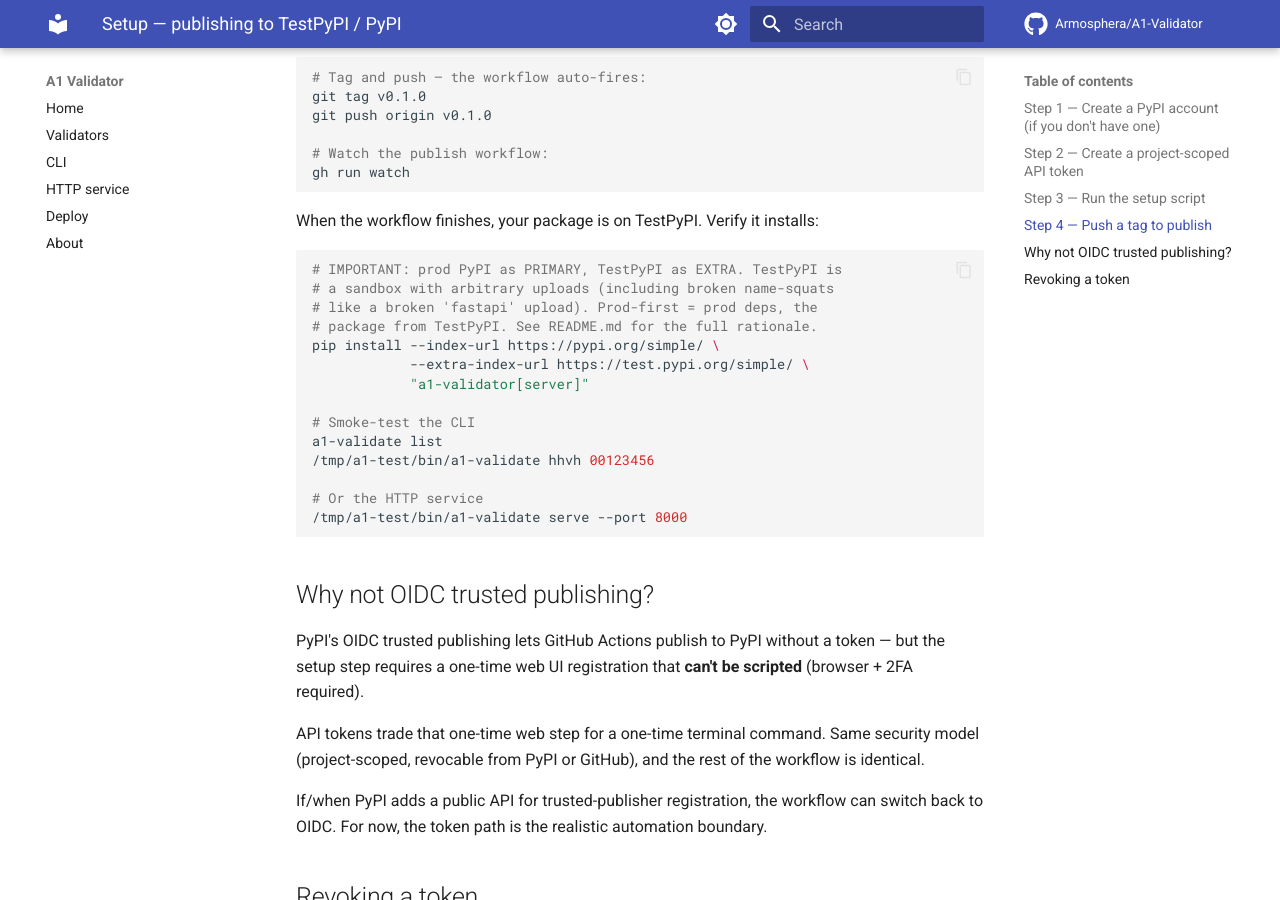
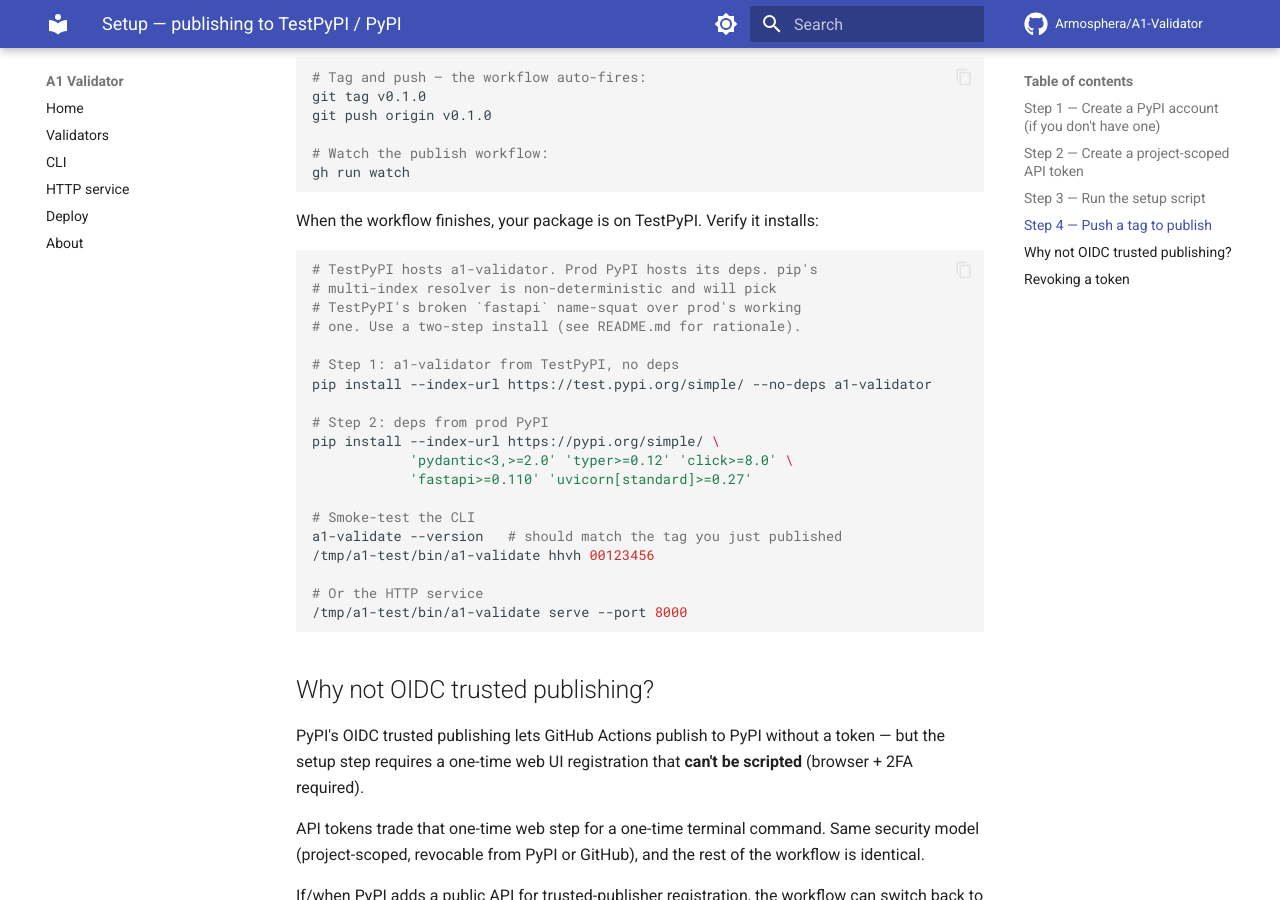
Before and after one commit to Armosphera/A1-Validator, an MkDocs documentation site: the page built from docs/setup.md, in a window 1280 px wide and 900 px high, scrolled down 1193 px. Built offline with MkDocs 1.6.1 and Material for MkDocs 9.7.7, drawn with Linux system fonts in a browser that asks for light colours; comment, search, counter and statistics services are not loaded.

Commit message:
docs(install): use two-step install pattern (workaround for pip's flaky multi-index resolver)
Even with --index-url prod --extra-index-url TestPyPI, pip SOMETIMES
picks TestPyPI's broken 'fastapi' name-squat over prod's working
one. The two-step pattern (--no-deps from TestPyPI, then explicit
deps from prod) is 100% reliable.

````diff
--- a/docs/setup.md
+++ b/docs/setup.md
@@ -58,16 +58,21 @@
 When the workflow finishes, your package is on TestPyPI. Verify it installs:
 
 ```bash
-# IMPORTANT: prod PyPI as PRIMARY, TestPyPI as EXTRA. TestPyPI is
-# a sandbox with arbitrary uploads (including broken name-squats
-# like a broken 'fastapi' upload). Prod-first = prod deps, the
-# package from TestPyPI. See README.md for the full rationale.
+# TestPyPI hosts a1-validator. Prod PyPI hosts its deps. pip's
+# multi-index resolver is non-deterministic and will pick
+# TestPyPI's broken `fastapi` name-squat over prod's working
+# one. Use a two-step install (see README.md for rationale).
+
+# Step 1: a1-validator from TestPyPI, no deps
+pip install --index-url https://test.pypi.org/simple/ --no-deps a1-validator
+
+# Step 2: deps from prod PyPI
 pip install --index-url https://pypi.org/simple/ \
-            --extra-index-url https://test.pypi.org/simple/ \
-            "a1-validator[server]"
+            'pydantic<3,>=2.0' 'typer>=0.12' 'click>=8.0' \
+            'fastapi>=0.110' 'uvicorn[standard]>=0.27'
 
 # Smoke-test the CLI
-a1-validate list
+a1-validate --version   # should match the tag you just published
 /tmp/a1-test/bin/a1-validate hhvh 00123456
 
 # Or the HTTP service
--- a/pyproject.toml
+++ b/pyproject.toml
@@ -4,7 +4,7 @@
 
 [project]
 name = "a1-validator"
-version = "0.1.4"
+version = "0.1.5"
 description = "A1 Validator — 23 SBOSS sovereign business ID validators, Python port."
 readme = "README.md"
 requires-python = ">=3.10"
````
Also changed, not shown: README.md (+11 -10 lines).
